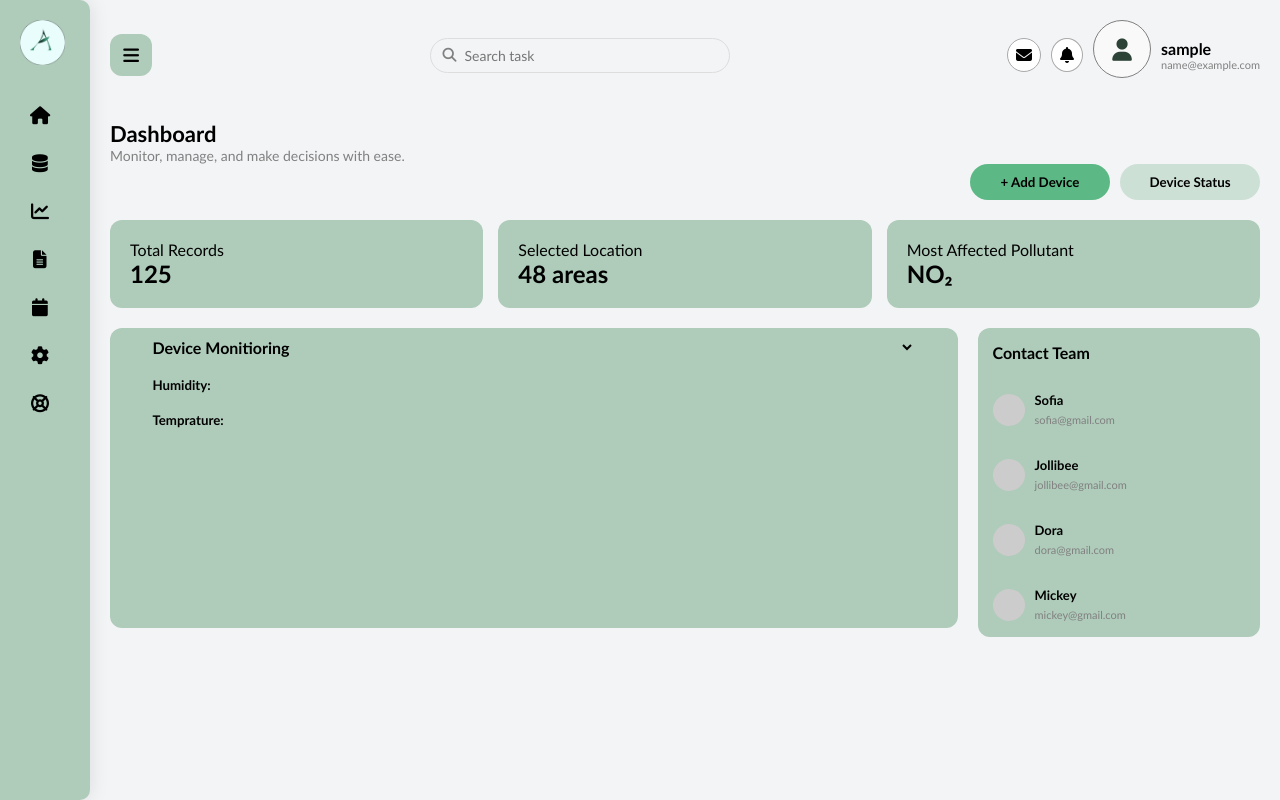
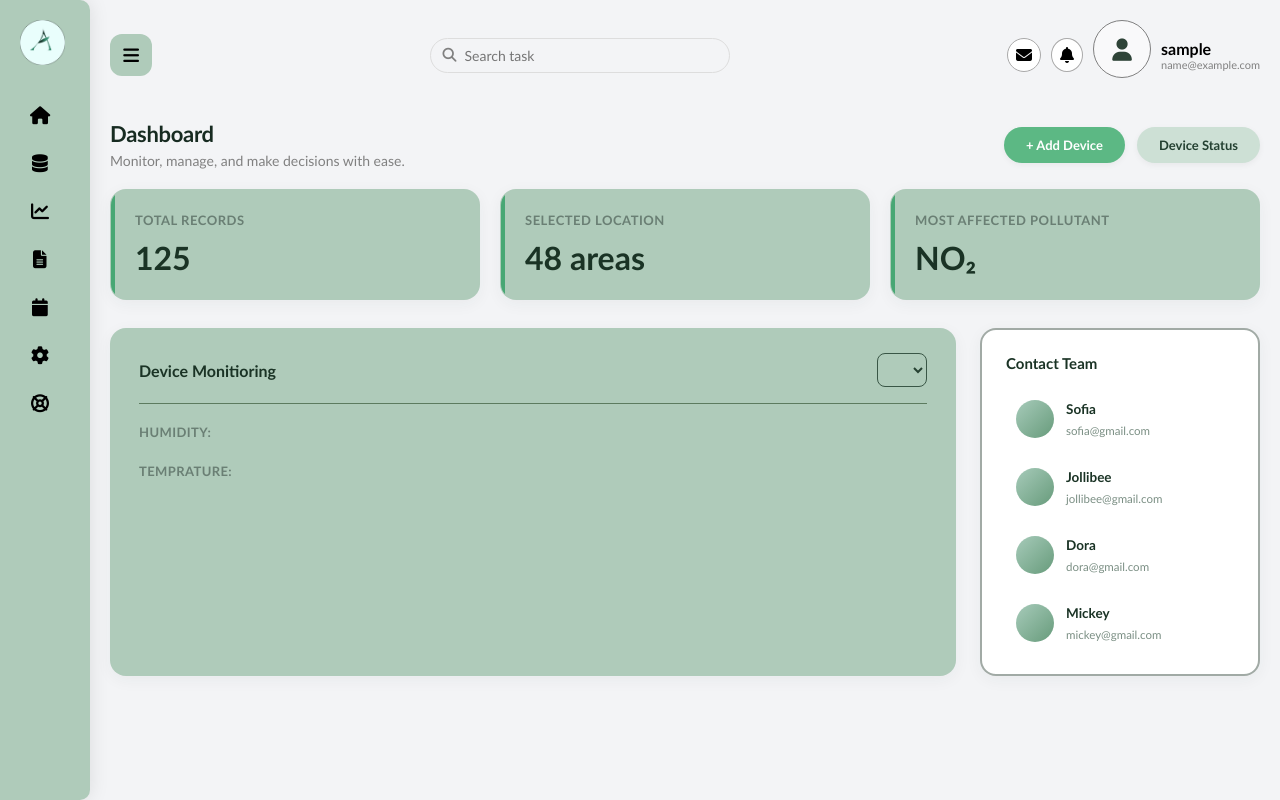
Before and after one commit to Zendac101/django_aurae, a Django app: page /admin_dashboard/home in a window 1280 px wide. Run offline with Django 5.2, Linux system fonts and the light colour scheme; the visitor is signed in with stand-in values (Sample User, id 1); lists and menus that the app fills with data are empty.

Commit message:
fix desiogn

```diff
--- a/accounts/static/css/login_style.css
+++ b/accounts/static/css/login_style.css
@@ -115,8 +115,10 @@ input {
 }
 
 input:focus {
+
     border-color: var(--dash-btn-primary);
     box-shadow: 0 0 0 3px rgba(92, 184, 132, 0.2);
+
 }
 
 .buttons_register {
--- a/admin_dashboard/static/css/dashboard_style.css
+++ b/admin_dashboard/static/css/dashboard_style.css
@@ -1,139 +1,247 @@
 @import "variables.css";
 
-.circle {
-    width: 40px;
-    height: 40px;
-    border-radius: 50%;
-    background: white;
-    display: flex;
-    align-items: center;
-    justify-content: center;
-    font-weight: bold;
+
+.main {
+    padding: 30px 36px;
+    box-sizing: border-box;
 }
 
 
+.header {
+    display: flex;
+    justify-content: space-between;
+    align-items: center;
+    margin-bottom: 28px;
+}
+
+.header-left h1 {
+    font-size: 26px;
+    font-weight: 700;
+    color: #172b21;
+    margin: 0 0 5px 0;
+    letter-spacing: -0.3px;
+}
+
+.header-left p {
+    font-size: 13.5px;
+    color: #5c6f64;
+    margin: 0;
+}
 
 .header-right {
-    justify-content: right;
     display: flex;
-    gap: 10px;
+    gap: 12px;
 }
 
 .header-right button {
     border: none;
-    width: 140px;
-    padding: 10px 0;
-    border-radius: 20px;
+    padding: 10px 22px;
+    border-radius: 24px;
+    cursor: pointer;
+    font-size: 13px;
+    font-weight: 600;
+    display: inline-flex;
+    align-items: center;
+    justify-content: center;
+    box-shadow: 0 2px 6px rgba(0, 0, 0, 0.05);
+    transition: all 0.2s ease;
+}
+
+.header-right button:hover {
+    transform: translateY(-1px);
+    box-shadow: 0 4px 10px rgba(0, 0, 0, 0.09);
 }
 
 
-
-
-
 .cards {
-    display: flex;
-    gap: 15px;
-    margin-bottom: 20px;
+    display: grid;
+    grid-template-columns: repeat(3, 1fr);
+    gap: 20px;
+    margin-bottom: 28px;
 }
 
 .card {
-    border-radius: 12px;
-    flex: 1;
-    background: #AFCBBA;
-    padding: 20px;
+    background: var(--dash-sage-card);
+    border-radius: 16px;
+    padding: 22px 24px;
+    border: 1px solid rgba(175, 203, 186, 0.35);
+    box-shadow: 0 4px 16px rgba(45, 68, 54, 0.05);
+    transition: transform 0.2s ease, box-shadow 0.2s ease;
+    position: relative;
+    overflow: hidden;
+}
 
+.card:hover {
+    transform: translateY(-2px);
+    box-shadow: 0 6px 20px rgba(45, 68, 54, 0.09);
 }
+
+.card::before {
+    content: "";
+    position: absolute;
+    top: 0;
+    left: 0;
+    width: 4px;
+    height: 100%;
+    background: #48A774;
+}
+
+.card p {
+    font-size: 13px;
+    font-weight: 600;
+    text-transform: uppercase;
+    letter-spacing: 0.5px;
+    color: #6a7f74;
+    margin: 0 0 10px 0;
+}
+
+.card h2 {
+    font-size: 32px;
+    font-weight: 700;
+    color: #1a3325;
+    margin: 0;
+}
+
 
 .content {
     display: flex;
-    gap: 20px;
-    height: 300px;
+    gap: 24px;
+    align-items: stretch;
 }
+
 
 .chart {
     flex: 3;
-
-    background: #AFCBBA;
-    border-radius: 12px;
-    display: flex;
-    align-items: center;
+    background: var(--dash-sage-card);
+    border-radius: 16px;
+    padding: 24px 28px;
+    box-shadow: 0 4px 16px rgba(45, 68, 54, 0.05);
+    border: 1px solid rgba(175, 203, 186, 0.35);
     display: flex;
     flex-direction: column;
 }
 
 #top_chart {
-    width: 90%;
-    height: 10%;
-    padding-top: 10px;
-    align-content: center;
+    width: 100%;
     display: flex;
     justify-content: space-between;
+    align-items: center;
+    padding-bottom: 16px;
+    border-bottom: 1px solid #5c7b5f;
+    margin-bottom: 20px;
+}
 
+#top_chart b {
+    font-size: 16px;
+    font-weight: 700;
+    color: #1a3325;
 }
 
 #devices {
-    background-color: #AFCBBA;
-    border: none;
+    background-color: var(--dash-sage-card);
+    border: 1px solid var(--dash-sage-dark);
+    color: #274233;
+    border-radius: 8px;
+    padding: 7px 14px;
+    font-size: 13px;
+    cursor: pointer;
+    outline: none;
+    transition: border-color 0.2s;
+}
+
+#devices:focus {
+    border-color: #48A774;
 }
 
 
 #bottom_chart {
 
-    margin-top: 20px;
 
-    width: 90%;
-    height: 90%;
+    gap: 16px;
+    flex: 1;
+    align-content: start;
+}
+
+#bottom_chart h5 {
+    font-size: 13px;
+    font-weight: 600;
+    color: #6a7f74;
+    text-transform: uppercase;
+    letter-spacing: 0.4px;
+    margin: 0 0 4px 0;
 
 }
 
+#bottom_chart p {
+    font-size: 24px;
+    font-weight: 700;
+    color: #1a3325;
+    margin: 0;
+}
+
+
 .sidepanel {
     flex: 1;
-
+    min-width: 280px;
 }
 
 .contacts {
-    background: #AFCBBA;
-    padding: 15px;
-    border-radius: 12px;
-
-
+    background: #ffffff;
+    padding: 24px;
+    border-radius: 16px;
+    box-shadow: 0 4px 16px rgba(45, 68, 54, 0.05);
+    border: 2px solid rgba(115, 128, 120, 0.667);
     display: flex;
     flex-direction: column;
-    gap: 30px;
+    gap: 14px;
+    height: 100%;
+    box-sizing: border-box;
+}
+
+.contacts h4 {
+    margin: 0 0 6px 0;
+    font-size: 15px;
+    font-weight: 700;
+    color: #1a3325;
 }
 
 .contact-item {
     display: flex;
     align-items: center;
-    gap: 10px;
+    gap: 12px;
+    padding: 8px 10px;
+    border-radius: 10px;
+    transition: background 0.15s ease;
+}
+
+.contact-item:hover {
+    background-color: #f5f8f6;
 }
 
 .avatar-small {
-    width: 32px;
-    height: 32px;
+    width: 38px;
+    height: 38px;
     border-radius: 50%;
-    background: #ccc;
+    background: linear-gradient(135deg, #a7cbba, #679b7b);
+    flex-shrink: 0;
 }
 
 .contact-item p {
-    font-size: 13px;
+    font-size: 13.5px;
     font-weight: 600;
+    color: #1a3325;
+    margin: 0 0 2px 0;
 }
 
 .contact-item span {
-    font-size: 11px;
-    color: gray;
+    font-size: 11.5px;
+    color: #7b8f84;
 }
 
-.sidepanel button {
-    padding: 8px 15px;
-    border-radius: 20px;
-    border: none;
-    cursor: pointer;
-}
 
 .green {
-    background-color: var(--dash-btn-primary)
+    background-color: var(--dash-btn-primary);
+    color: #ffffff;
 }
 
 .green:hover {
@@ -142,6 +250,7 @@
 
 .light {
     background-color: var(--dash-btn-secondary);
+    color: #234031;
 }
 
 .light:hover {
--- a/admin_dashboard/static/css/variables.css
+++ b/admin_dashboard/static/css/variables.css
@@ -1,7 +1,7 @@
 :root {
     --dash-sage-card: #AFCBBA;
     --dash-sage-hover: #a1bfaa;
-    --dash-sage-dark: #273b30;
+    --dash-sage-dark: #395646;
     --dash-text-title: #14241b;
     --dash-text-sub: #2e4337;
     --dash-text-minimal: #9d9c9c;
--- a/admin_dashboard/templates/analysis.html
+++ b/admin_dashboard/templates/analysis.html
@@ -139,7 +139,7 @@
 
             }
 
-            fetch(`?location=${encodeURIComponent(selectedLoc)}&mindate=${encodeURIComponent(minDateInput)}&maxdate=${encodeURIComponent(maxDateInput)}`, {
+            fetch(`?locations=${encodeURIComponent(selectedLoc)}&mindate=${encodeURIComponent(minDateInput)}&maxdate=${encodeURIComponent(maxDateInput)}`, {
                 headers: { 'X-Requested-With': 'XMLHttpRequest' }
             }).then(response => response.json())
                 .then(result => {
--- a/admin_dashboard/templates/data_management.html
+++ b/admin_dashboard/templates/data_management.html
@@ -107,7 +107,7 @@
 
 
 
-                fetch(`?location=${encodeURIComponent(selectedLoc)}`, {
+                fetch(`?locations=${encodeURIComponent(selectedLoc)}`, {
                     headers: { 'X-Requested-With': 'XMLHttpRequest' }
                 })
                     .then(response => response.json())
--- a/admin_dashboard/templates/topbar.html
+++ b/admin_dashboard/templates/topbar.html
@@ -31,7 +31,7 @@
                 <span class="name">{{ user.username }}</span>
                 <span class="email">{{ user.email }}</span>
                 {% else %}
-                <!-- Fallback if the user is not logged in -->
+                <!-- bcak to the login poage when not auth -->
                 <a href="{% url 'login' %}">Log In</a>
                 {% endif %}
             </div>
--- a/admin_dashboard/views.py
+++ b/admin_dashboard/views.py
@@ -93,7 +93,7 @@ def data_management_view(request):
             pollutant_values_show = pollutant_data.objects
 
         records = pollutant_values_show.order_by('date').values(
-            *fields)[:300]
+            *fields)
 
         serializable_data = [
             {key: (str(val) if val is not None else 'NaN')
--- a/aurae_monitoring/settings.py
+++ b/aurae_monitoring/settings.py
@@ -106,7 +106,7 @@ DATABASES = {
         'HOST': '127.0.0.1',
         'PORT': '5432',
         'OPTIONS': {
-            'options': '-c search_path=public'
+            'options': '-c search_path=public,pollutant_data'
         }
     },
     'sensor_data_db': {
```
Also changed, not shown: admin_dashboard/models.py (+4 -4 lines), admin_dashboard/static/css/activityLog_style.css (+100 -46 lines), admin_dashboard/static/css/data_management_style.css (+54 -12 lines), admin_dashboard/static/css/data_table_style.css (+73 -70 lines), admin_dashboard/migrations/0005_rename_site_ids_zipcode_alter_locationdata_table.py (added).
